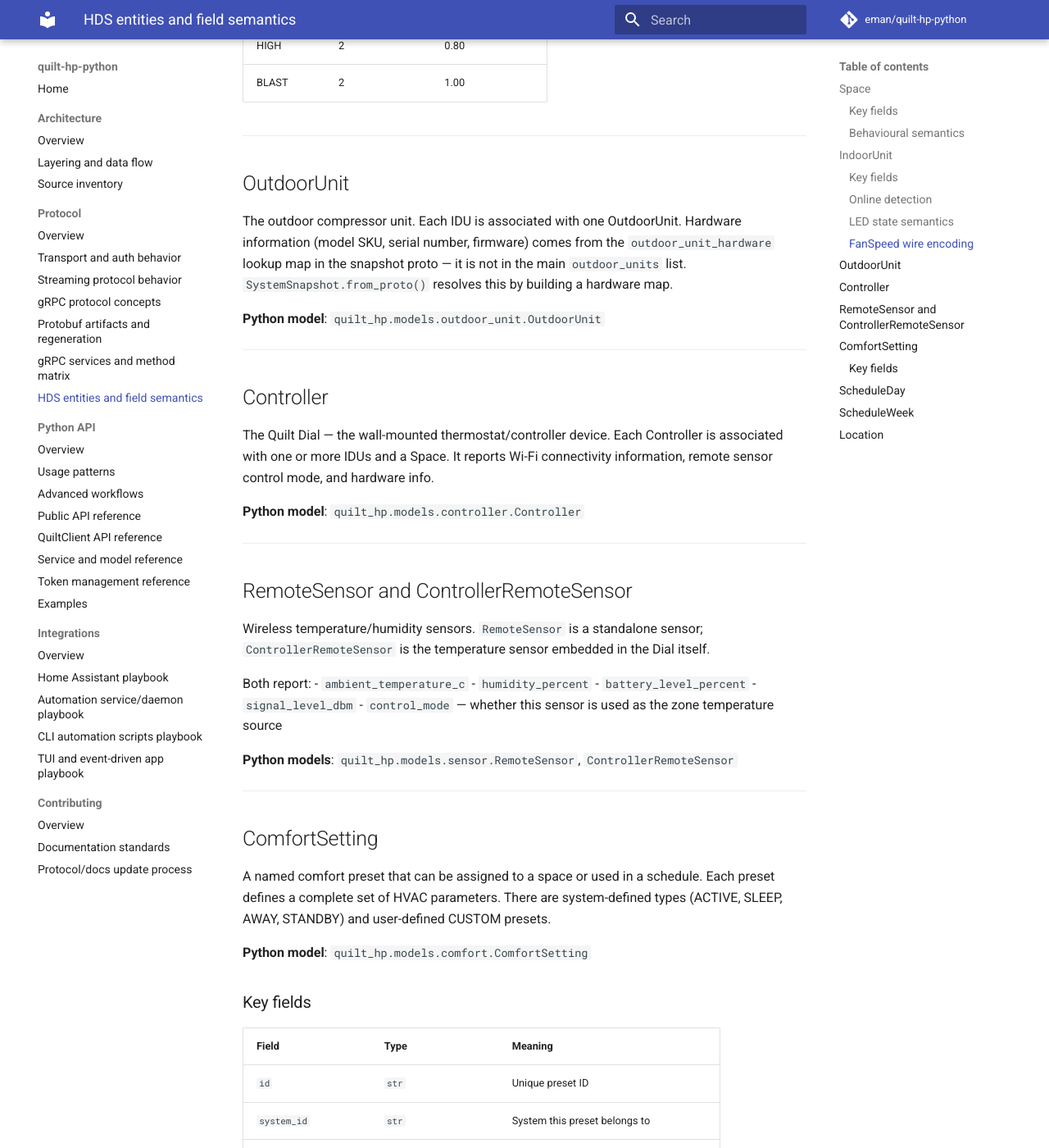
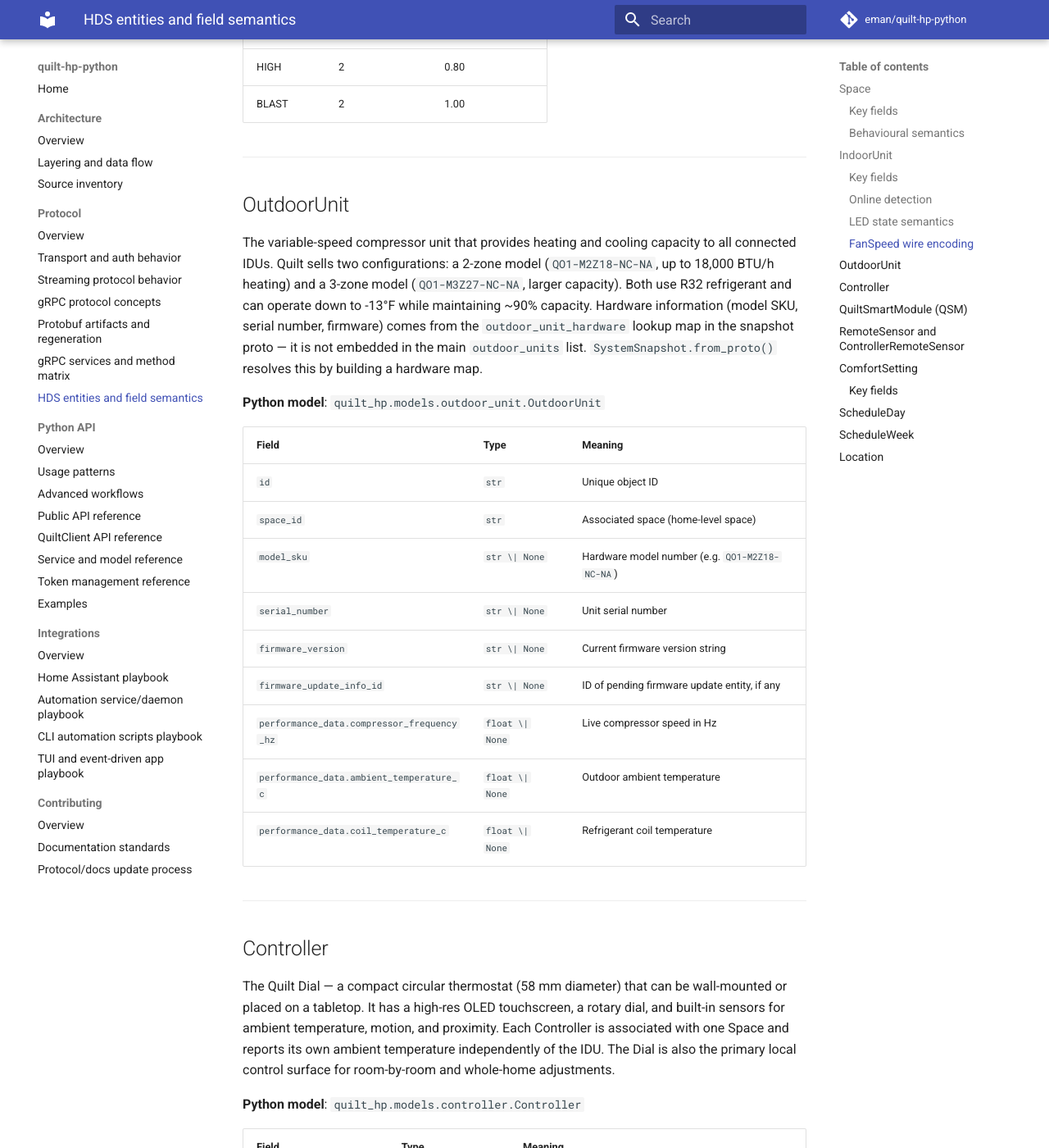
Before and after one commit to eman/quilt-hp-python, an MkDocs documentation site: the page built from docs/protocol/hds-entities.md, in a window 1280 px wide and 1400 px high, scrolled down 4067 px. Shown: the whole window at 82% size. Built offline with MkDocs 1.6.1 and Material for MkDocs 9.7.7, drawn with Linux system fonts in a browser that asks for light colours; comment, search, counter and statistics services are not loaded; some of the changed text lies outside the part shown.

Commit message:
Fix Mermaid rendering, improve HDS entity docs with hardware context
- Fix check_docs_nav.py to handle             {                 echo ___BEGIN___COMMAND_OUTPUT_MARKER___;                 PS1=;PS2=;unset HISTFILE;                 EC=0;                 echo ___BEGIN___COMMAND_DONE_MARKER___0;             }python/name YAML tags used by mkdocs-material superfences
- Add QSM (QuiltSmartModule) section to hds-entities.md with full field table and radar sensor explanation
- Expand OutdoorUnit and Controller sections with complete field tables and hardware specs
- Add physical specs (dimensions, BTU, dBA) to IndoorUnit intro

```diff
--- a/docs/protocol/hds-entities.md
+++ b/docs/protocol/hds-entities.md
@@ -42,7 +42,7 @@
 
 ## IndoorUnit
 
-An IndoorUnit is a wall-mounted mini-split head unit. Each IDU belongs to exactly one Space and one OutdoorUnit. IDUs contain a QuiltSmartModule (the connectivity hardware) and have multiple sub-messages covering controls, state, settings, performance metrics, presence detection, and fault conditions.
+An IndoorUnit is a wall-mounted mini-split head unit (7⅞ in tall × 38¼ in wide × 8³⁄₁₆ in deep — one of the slimmest heads on the market). Each IDU is rated at 9,000 BTU and operates between 27–48 dBA. It belongs to exactly one Space and one OutdoorUnit. IDUs contain a QuiltSmartModule (the connectivity and radar hardware) and have multiple sub-messages covering controls, state, settings, performance metrics, presence detection, and fault conditions.
 
 **Python model**: `quilt_hp.models.indoor_unit.IndoorUnit`
 
@@ -95,23 +95,70 @@
 
 ## OutdoorUnit
 
-The outdoor compressor unit. Each IDU is associated with one OutdoorUnit. Hardware information (model SKU, serial number, firmware) comes from the `outdoor_unit_hardware` lookup map in the snapshot proto — it is not in the main `outdoor_units` list. `SystemSnapshot.from_proto()` resolves this by building a hardware map.
+The variable-speed compressor unit that provides heating and cooling capacity to all connected IDUs. Quilt sells two configurations: a 2-zone model (`QO1-M2Z18-NC-NA`, up to 18,000 BTU/h heating) and a 3-zone model (`QO1-M3Z27-NC-NA`, larger capacity). Both use R32 refrigerant and can operate down to -13°F while maintaining ~90% capacity. Hardware information (model SKU, serial number, firmware) comes from the `outdoor_unit_hardware` lookup map in the snapshot proto — it is not embedded in the main `outdoor_units` list. `SystemSnapshot.from_proto()` resolves this by building a hardware map.
 
 **Python model**: `quilt_hp.models.outdoor_unit.OutdoorUnit`
+
+| Field | Type | Meaning |
+| --- | --- | --- |
+| `id` | `str` | Unique object ID |
+| `space_id` | `str` | Associated space (home-level space) |
+| `model_sku` | `str \| None` | Hardware model number (e.g. `QO1-M2Z18-NC-NA`) |
+| `serial_number` | `str \| None` | Unit serial number |
+| `firmware_version` | `str \| None` | Current firmware version string |
+| `firmware_update_info_id` | `str \| None` | ID of pending firmware update entity, if any |
+| `performance_data.compressor_frequency_hz` | `float \| None` | Live compressor speed in Hz |
+| `performance_data.ambient_temperature_c` | `float \| None` | Outdoor ambient temperature |
+| `performance_data.coil_temperature_c` | `float \| None` | Refrigerant coil temperature |
 
 ---
 
 ## Controller
 
-The Quilt Dial — the wall-mounted thermostat/controller device. Each Controller is associated with one or more IDUs and a Space. It reports Wi-Fi connectivity information, remote sensor control mode, and hardware info.
+The Quilt Dial — a compact circular thermostat (58 mm diameter) that can be wall-mounted or placed on a tabletop. It has a high-res OLED touchscreen, a rotary dial, and built-in sensors for ambient temperature, motion, and proximity. Each Controller is associated with one Space and reports its own ambient temperature independently of the IDU. The Dial is also the primary local control surface for room-by-room and whole-home adjustments.
 
 **Python model**: `quilt_hp.models.controller.Controller`
+
+| Field | Type | Meaning |
+| --- | --- | --- |
+| `id` | `str` | Unique object ID |
+| `space_id` | `str` | Space this Dial controls |
+| `name` | `str` | Display name |
+| `ambient_temperature_c` | `float` | Temperature measured by the Dial's built-in sensor |
+| `raw_thermistor_c` | `float` | Raw uncalibrated thermistor reading |
+| `remote_sensor_mode` | `HvacControllerType` | How the Dial's temperature reading influences the space setpoint |
+| `model_sku` | `str \| None` | Hardware model identifier |
+| `serial_number` | `str \| None` | Unit serial number |
+| `software_update_info_id` | `str \| None` | Pending software update entity ID |
+| `firmware_update_info_id` | `str \| None` | Pending firmware update entity ID |
+
+---
+
+## QuiltSmartModule (QSM)
+
+The intelligent compute and sensor module embedded inside each Indoor Unit. It runs the on-device occupancy logic, hosts the millimeter-wave radar presence sensor, and handles over-the-air firmware updates. The QSM exposes raw sensor readings that the server-side occupancy algorithm uses to decide when a room transitions between occupied and unoccupied states.
+
+**Python model**: `quilt_hp.models.qsm.QuiltSmartModule`
+
+| Field | Type | Meaning |
+| --- | --- | --- |
+| `id` | `str` | Unique object ID |
+| `software_update_info_id` | `str \| None` | Pending software update entity ID |
+| `firmware_update_info_id` | `str \| None` | Pending firmware update entity ID |
+| `sensors.phase_detected_raw` | `float \| None` | Raw phase-detection reading from the radar (motion indication) |
+| `sensors.target_detected_raw` | `float \| None` | Raw target-detection reading (presence indication, detects stationary people) |
+| `sensors.als_illuminance_raw` | `float \| None` | Raw ambient light sensor reading |
+| `sensors.accel_x_raw` | `float \| None` | Accelerometer X axis (used to detect unit orientation/mounting) |
+| `sensors.accel_y_raw` | `float \| None` | Accelerometer Y axis |
+| `sensors.accel_z_raw` | `float \| None` | Accelerometer Z axis |
+
+The radar distinguishes between `phase_detected` (movement) and `target_detected` (presence including stationary humans up to 15 ft / 4.6 m away). This is what enables Auto-Away to correctly detect a person sitting still reading a book — unlike PIR-based sensors that only respond to movement.
 
 ---
 
 ## RemoteSensor and ControllerRemoteSensor
 
-Wireless temperature/humidity sensors. `RemoteSensor` is a standalone sensor; `ControllerRemoteSensor` is the temperature sensor embedded in the Dial itself.
+Wireless temperature/humidity sensors. `RemoteSensor` is a standalone sensor attached to an IDU; `ControllerRemoteSensor` is the temperature/humidity sensor embedded in the Dial itself.
 
 Both report:
 - `ambient_temperature_c`
```
Also changed, not shown: 1 other file.
